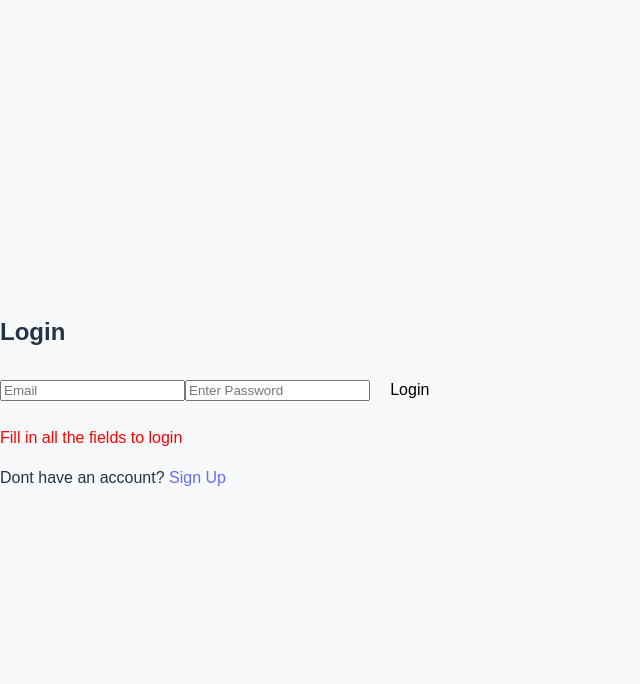
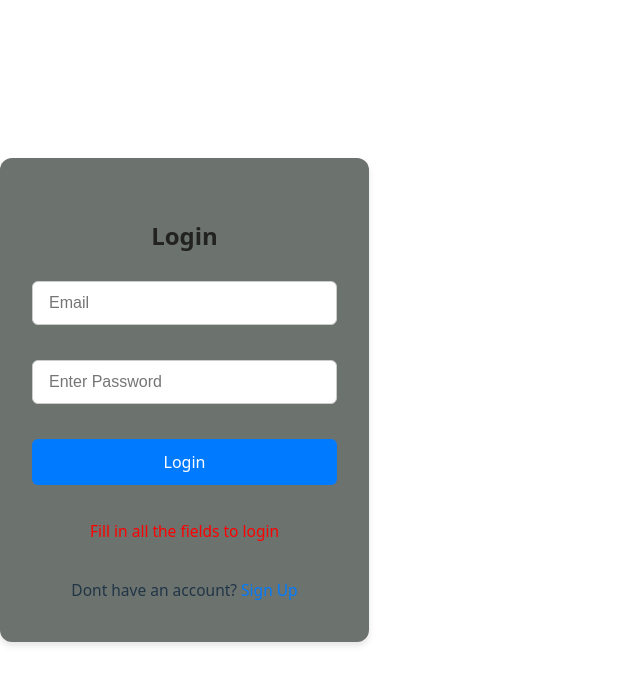
Before and after one commit to John-M23/Duka-Yetu, a React (Vite) app: page /login in a window 1280 px wide. Shown: the top 684 px of the page, without its empty margins (0-640 px from the left). Built offline with nearby package versions, Linux system fonts and the light colour scheme.

Commit message:
Added css on Login Page

```diff
--- a/src/App.css
+++ b/src/App.css
@@ -1,9 +1,155 @@
-/* index.css */
-@tailwind base;
+/* Login form styles */
+.login-container {
+  min-height: 100vh;
+  display: flex;
+  align-items: center;
+  justify-content: center;
+  background: #f5f6fa;
+}
+
+.login-form {
+  background: #fff;
+  padding: 2.5rem 2rem;
+  border-radius: 12px;
+  box-shadow: 0 4px 24px rgba(0,0,0,0.08);
+  width: 100%;
+  max-width: 350px;
+  display: flex;
+  flex-direction: column;
+  gap: 1.2rem;
+}
+
+.login-form h2 {
+  margin-bottom: 0.5rem;
+  color: #222;
+  text-align: center;
+}
+
+.login-form input {
+  padding: 0.75rem 1rem;
+  border: 1px solid #dcdde1;
+  border-radius: 6px;
+  font-size: 1rem;
+  outline: none;
+  transition: border 0.2s;
+}
+
+.login-form input:focus {
+  border-color: #4078c0;
+}
+
+.login-form button {
+  padding: 0.75rem 1rem;
+  background: #4078c0;
+  color: #fff;
+  border: none;
+  border-radius: 6px;
+  font-size: 1rem;
+  cursor: pointer;
+  transition: background 0.2s;
+}
+
+.login-form button:hover {
+  background: #305a8d;
+}
+
+.login-form p {
+  margin: 0;
+  text-align: center;
+  font-size: 0.97rem;
+}
+
+.login-form a {
+  color: #4078c0;
+  text-decoration: none;
+  font-weight: 500;
+}
+
+.login-form a:hover {
+  text-decoration: underline;
+}
+/* index.css */ */
+/* @tailwind base;
 @tailwind components;
-@tailwind utilities;
-/* Custom styles */
+@tailwind utilities; */
+/* /* Custom styles */
 body {
   font-family: 'Arial', sans-serif;
   background-color: #f8f9fa;
 }
+
+
+/*  LOGIN */
+.login-container {
+min-height:100vh;
+display:flex;
+justify-content:center;
+align-items:center;
+background-color:#f8f9fa ;
+
+}
+.login-form {
+  background-color: #6c726d;
+  padding: 2.5rem 2rem;
+  border-radius: 12px;
+  box-shadow: 0 4px 6px rgba(0, 0, 0, 0.1);
+  width: 100%;
+  max-width: 350px;
+  display: flex;
+  flex-direction: column;
+  gap:1.2rem;
+
+
+
+
+}
+.login-form h2 {
+  margin-bottom: 0.5rem;
+  color: #222;
+  text-align: center;
+}
+.login-form input {
+
+  padding: 0.75rem 1rem;
+  margin-bottom: 1rem;
+  border: 1px solid #cccccc;
+  border-radius: 6px;
+  font-size: 1rem;
+  outline:none;
+  transition:border 0.3s ease;
+
+}
+.login-form input:focus {
+  border-color: #007bff;
+}
+
+
+.login-form button {
+padding:0,75rem 1rem;
+background-color:#007bff;
+color:#fff;
+border:none;
+border-radius:6px;
+font-size:1rem;
+cursor:pointer;
+transition:background-color 0.3s ease;
+
+}
+.login-form button:hover {
+  background-color: #0056b3;
+}
+.login-form p{
+  text-align:center;
+  margin-top:1rem;
+
+}
+.login-form  a{
+  color:#007bff;
+  text-decoration:none;
+  font-weight: 500;
+}
+.login-form  a:hover{
+  text-decoration:underline;
+  color: #00b33c;
+
+}
--- a/src/pages/Login.jsx
+++ b/src/pages/Login.jsx
@@ -5,8 +5,9 @@
 export default function Login() {
  return (
 <div className='login'>
-  <h2>Login</h2>
-<form>
+
+<form className="login-form">
+   <h2>Login</h2>
   <input
   type='email'
   name='email'
@@ -26,7 +27,7 @@ export default function Login() {
 
 <button type='Submit'>Login</button>
 
-</form>
+
 
 <p style ={{color:'red'}}>
   Fill in all the fields to login
@@ -35,6 +36,6 @@ export default function Login() {
 <p>
   Dont have an account? <a href='/register'>Sign Up</a>
 </p>
-
+</form>
 </div>
  );}
```
